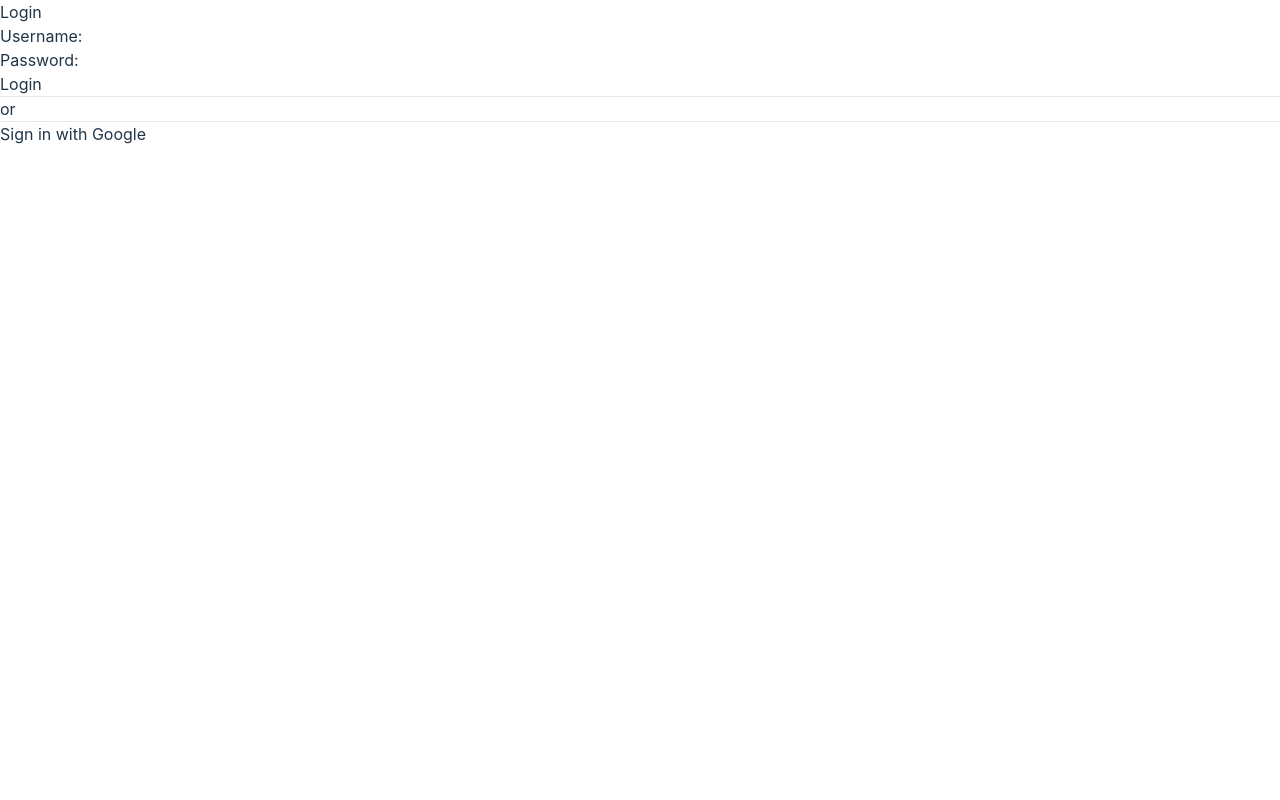
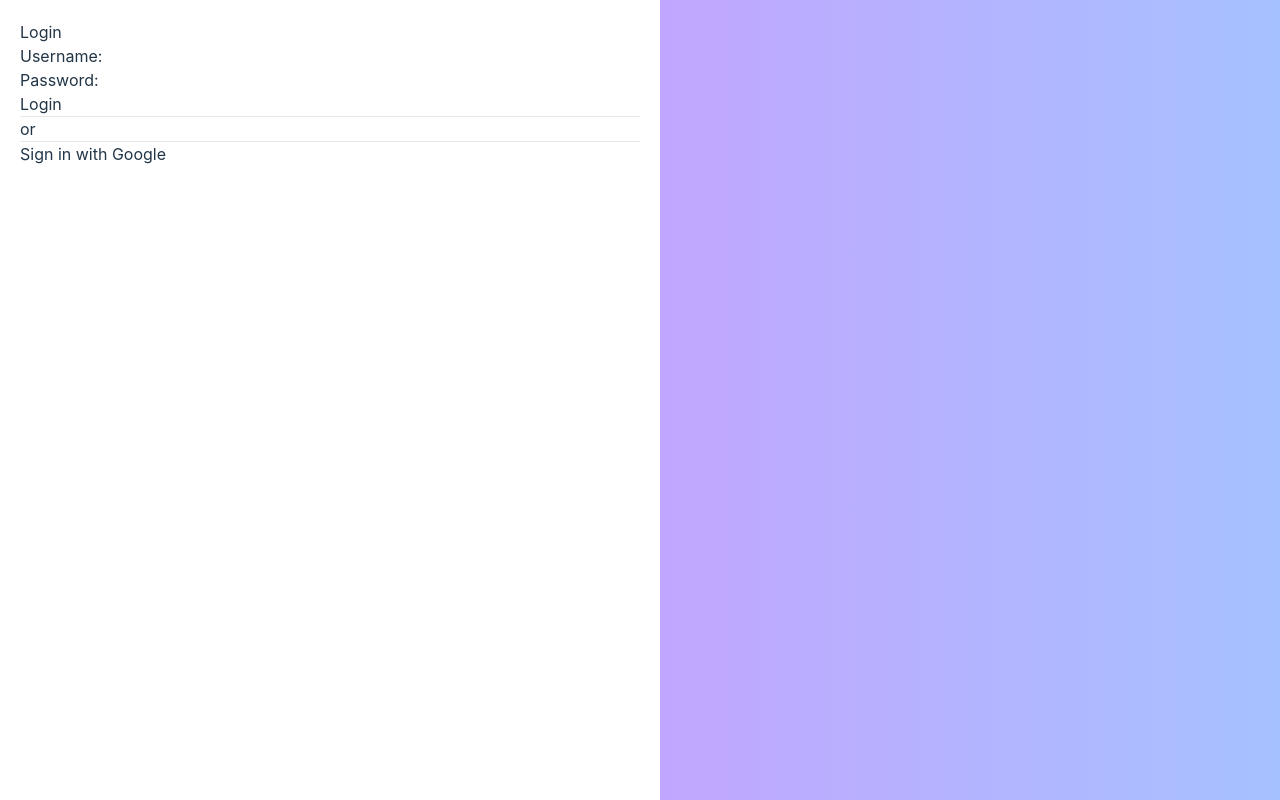
Before and after one commit to aratafujii2025/indie-chain, a React (Vite) app in the folder Frontend/: page /login in a window 1280 px wide. Built offline with nearby package versions, Linux system fonts and the light colour scheme.

Commit message:
FEAT:fixed errors?

```diff
--- a/Frontend/src/index.css
+++ b/Frontend/src/index.css
@@ -33,3 +33,19 @@ body {
     background-color: #ffffff;
   }
 }
+
+.login-page {
+  display: flex;
+  height: 100vh;
+}
+
+.login-container {
+  flex: 1;
+  padding: 20px;
+  background-color: eggshell;
+}
+
+.gradient-background {
+  flex: 1;
+  background: linear-gradient(to right, #c1a6ff, #a6c1ff);
+}
--- a/Frontend/src/pages/Login.tsx
+++ b/Frontend/src/pages/Login.tsx
@@ -1,18 +1,18 @@
 import React, { useState } from 'react';
-
+(callback:any) => {<input type="text" /> }
 function LoginPage() {
   const [username, setUsername] = useState('');
   const [password, setPassword] = useState('');
 
-  const handleUsernameChange = (event) => {
+  const handleUsernameChange = (event: { target: { value: React.SetStateAction<string>; }; }) => {
     setUsername(event.target.value);
   };
 
-  const handlePasswordChange = (event) => {
+  const handlePasswordChange = (event: { target: { value: React.SetStateAction<string>; }; }) => {
     setPassword(event.target.value);
   };
 
-  const handleSubmit = (event) => {
+  const handleSubmit = (event: React.FormEvent) => {
     event.preventDefault();
     // Perform login logic here with username and password
     console.log('Login submitted:', username, password);
```
